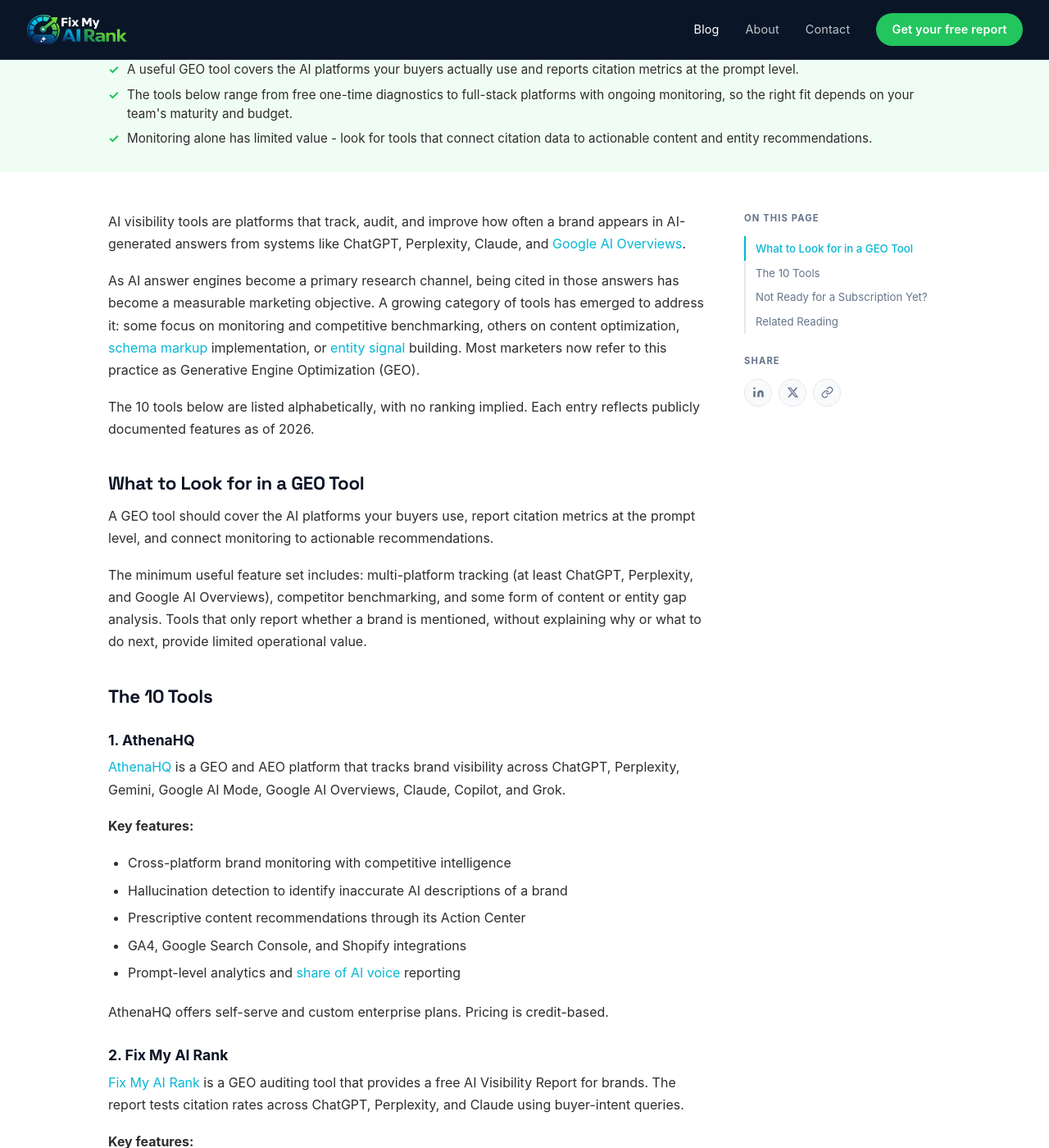
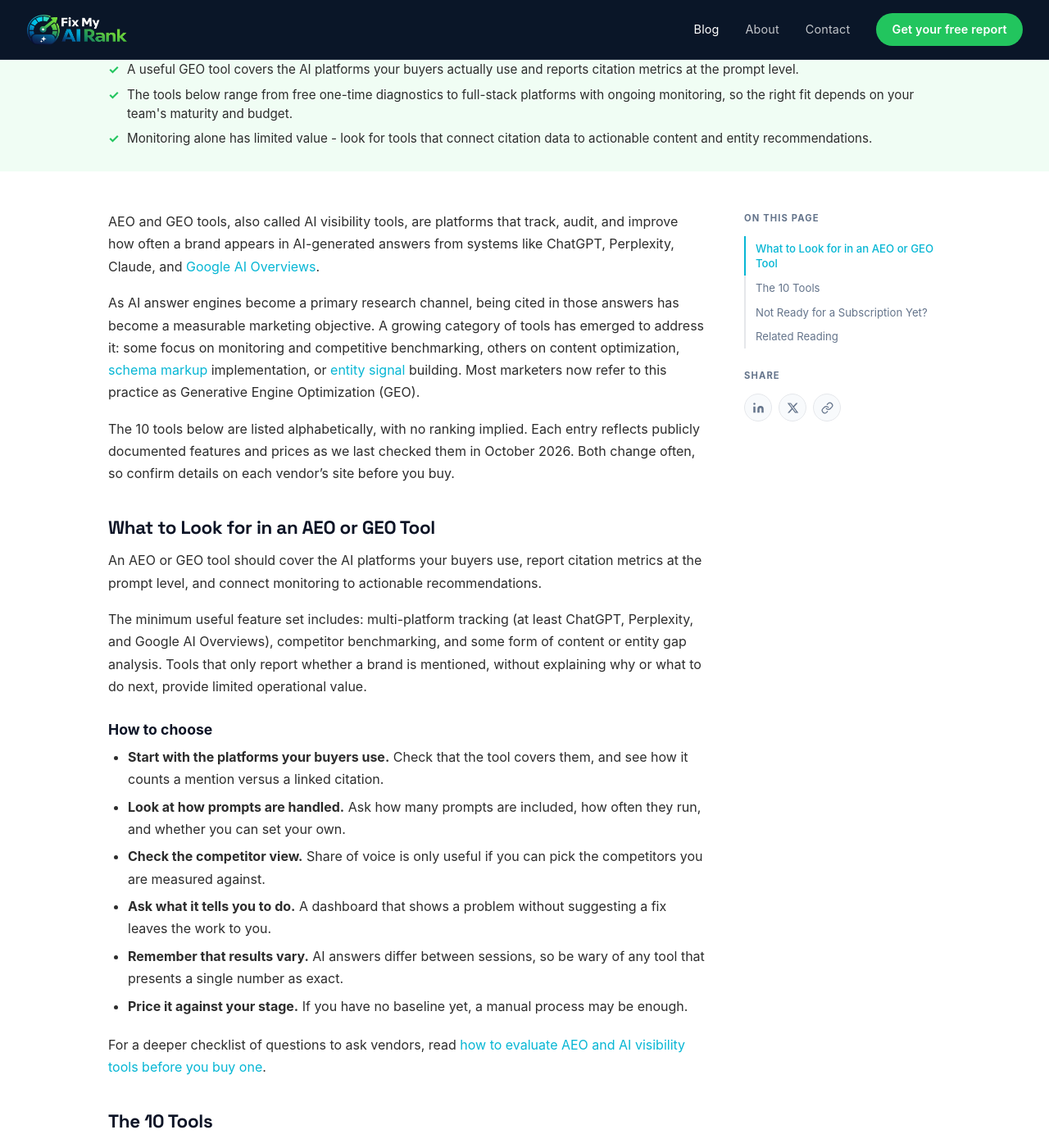
Before and after one commit to timdailey/FMAR-Website, a Jekyll site: the page built from _posts/2026-05-12-ai-visibility-tools-geo-2026.md, in a window 1280 px wide and 1400 px high, scrolled down 348 px. Shown: the whole window at 82% size. Built offline with Jekyll 4.4.1, drawn with Linux system fonts in a browser that asks for light colours; some web fonts are replaced; comment, search, counter and statistics services are not loaded; some of the changed text lies outside the part shown.

Commit message:
Refresh: retarget tools roundup as AEO & GEO tools
Queued for publication on 2026-11-05.

Co-Authored-By: Claude Sonnet 5.5 <noreply@anthropic.com>
(cherry picked from commit 100499e7cf28dc0b8fe966ed90cc34387b811bb9)
(cherry picked from commit 4fb94985f9c2704ad8a846460e619b296f6e10b0)

```diff
--- a/_posts/2026-05-12-ai-visibility-tools-geo-2026.md
+++ b/_posts/2026-05-12-ai-visibility-tools-geo-2026.md
@@ -2,14 +2,14 @@
 layout: post
 redirect_from:
   - /2026/05/12/ai-visibility-tools-geo-2026/
-title: "10 Best AI Visibility Tools for GEO & AEO in 2026"
-description: Compare the top AI visibility tools for tracking brand citations in ChatGPT, Perplexity, Claude, and Google AI Overviews — what each one measures, who it's for, and how to pick one.
+title: "10 Best AEO & GEO Tools for AI Visibility in 2026"
+description: "Compare 10 AEO and GEO tools for tracking AI visibility in ChatGPT, Perplexity, Claude, and Google AI Overviews: what each one measures, who it is for, and how to choose."
 image: /assets/images/posts/ai-visibility-tools-geo-2026-thumb.webp
 date: 2026-05-12
-last_modified: 2026-10-21
+last_modified: 2026-11-05
 author: tim_dailey
 category: GEO
-tags: [GEO tools, AI visibility, AI citations, share of AI voice, AEO]
+tags: [AEO tools, GEO tools, AI visibility, AI citations, share of AI voice, AEO]
 takeaways:
   - A useful GEO tool covers the AI platforms your buyers actually use and reports citation metrics at the prompt level.
   - The tools below range from free one-time diagnostics to full-stack platforms with ongoing monitoring, so the right fit depends on your team's maturity and budget.
@@ -29,19 +29,36 @@ faq:
     a: GEO performance is measured by tracking citation rate (how often the brand appears across a standard set of buyer-intent queries), mention position (where in the AI answer the brand appears), answer accuracy (whether the AI's description of the brand is correct), and competitor citation rate (which competitors appear when the brand does not).
   - q: How long does it take to improve AI visibility?
     a: Schema markup and entity profile improvements often influence AI citations within two to four weeks. New FAQ and structured content pages typically see citation pickup within four to eight weeks. Building Wikipedia and Wikidata presence and accumulating review volume on third-party platforms takes longer but delivers the most durable improvement to AI citation confidence.
+  - q: What is an AEO tool?
+    a: "An AEO (answer engine optimization) tool helps you see and improve whether your brand appears in answers from AI assistants and answer engines. Most AEO tools monitor a set of prompts across platforms such as ChatGPT, Perplexity, and Google AI Overviews, and report which brands and sources are named."
+  - q: Is there a difference between an AEO tool and a GEO tool?
+    a: "In practice, usually not. AEO and GEO are used for overlapping work, and vendors use both labels for similar products. Judge a tool by the platforms it covers, how it reports citations, and whether it tells you what to fix, not by which acronym it uses."
+  - q: Do I need an AEO or GEO tool to get started?
+    a: "No. You can build a baseline by hand with a fixed set of buyer questions and a spreadsheet. A tool becomes worthwhile when you need to track many prompts, several markets, or changes more often than monthly."
 ---
 
-AI visibility tools are platforms that track, audit, and improve how often a brand appears in AI-generated answers from systems like ChatGPT, Perplexity, Claude, and [Google AI Overviews]({{ '/glossary/google-ai-overviews/' | relative_url }}).
+AEO and GEO tools, also called AI visibility tools, are platforms that track, audit, and improve how often a brand appears in AI-generated answers from systems like ChatGPT, Perplexity, Claude, and [Google AI Overviews]({{ '/glossary/google-ai-overviews/' | relative_url }}).
 
 As AI answer engines become a primary research channel, being cited in those answers has become a measurable marketing objective. A growing category of tools has emerged to address it: some focus on monitoring and competitive benchmarking, others on content optimization, [schema markup]({{ '/glossary/schema-markup/' | relative_url }}) implementation, or [entity signal]({{ '/glossary/entity-signals/' | relative_url }}) building. Most marketers now refer to this practice as Generative Engine Optimization (GEO).
 
-The 10 tools below are listed alphabetically, with no ranking implied. Each entry reflects publicly documented features as of 2026.
+The 10 tools below are listed alphabetically, with no ranking implied. Each entry reflects publicly documented features and prices as we last checked them in October 2026. Both change often, so confirm details on each vendor's site before you buy.
 
-## What to Look for in a GEO Tool
+## What to Look for in an AEO or GEO Tool
 
-A GEO tool should cover the AI platforms your buyers use, report citation metrics at the prompt level, and connect monitoring to actionable recommendations.
+An AEO or GEO tool should cover the AI platforms your buyers use, report citation metrics at the prompt level, and connect monitoring to actionable recommendations.
 
 The minimum useful feature set includes: multi-platform tracking (at least ChatGPT, Perplexity, and Google AI Overviews), competitor benchmarking, and some form of content or entity gap analysis. Tools that only report whether a brand is mentioned, without explaining why or what to do next, provide limited operational value.
+
+### How to choose
+
+- **Start with the platforms your buyers use.** Check that the tool covers them, and see how it counts a mention versus a linked citation.
+- **Look at how prompts are handled.** Ask how many prompts are included, how often they run, and whether you can set your own.
+- **Check the competitor view.** Share of voice is only useful if you can pick the competitors you are measured against.
+- **Ask what it tells you to do.** A dashboard that shows a problem without suggesting a fix leaves the work to you.
+- **Remember that results vary.** AI answers differ between sessions, so be wary of any tool that presents a single number as exact.
+- **Price it against your stage.** If you have no baseline yet, a manual process may be enough.
+
+For a deeper checklist of questions to ask vendors, read [how to evaluate AEO and AI visibility tools before you buy one]({{ '/blog/aeo-tools/' | relative_url }}).
 
 ## The 10 Tools
 
--- a/llms.txt
+++ b/llms.txt
@@ -30,7 +30,7 @@ Fix My AI Rank is built and operated by TangySlice Collective, a B2B marketing a
 - [How to Track Your Brand's AI Visibility](https://fixmyairank.com/blog/how-to-track-ai-visibility/)
 - [How the AI Visibility Report Works](https://fixmyairank.com/blog/how-the-ai-visibility-report-works/)
 - [How to Read Your AI Visibility Report (and What to Fix First)](https://fixmyairank.com/blog/how-to-read-your-ai-visibility-report/)
-- [10 Best AI Visibility Tools for GEO & AEO in 2026](https://fixmyairank.com/blog/ai-visibility-tools-geo-2026/)
+- [10 Best AEO & GEO Tools for AI Visibility in 2026](https://fixmyairank.com/blog/ai-visibility-tools-geo-2026/)
 - [Why Your Website Isn't Showing Up in AI Answers (and How to Audit It)](https://fixmyairank.com/blog/why-website-not-showing-in-ai-answers/)
 - [How ChatGPT and Perplexity Choose Which Brands to Cite](https://fixmyairank.com/blog/how-chatgpt-perplexity-choose-brands-to-cite/)
 - [GEO vs. SEO vs. AEO: What's the Difference and Do You Need Both?](https://fixmyairank.com/blog/geo-vs-seo-difference/)
```
Also changed, not shown: _posts/2026-06-03-how-to-track-ai-visibility.md (+1 -1 lines).
